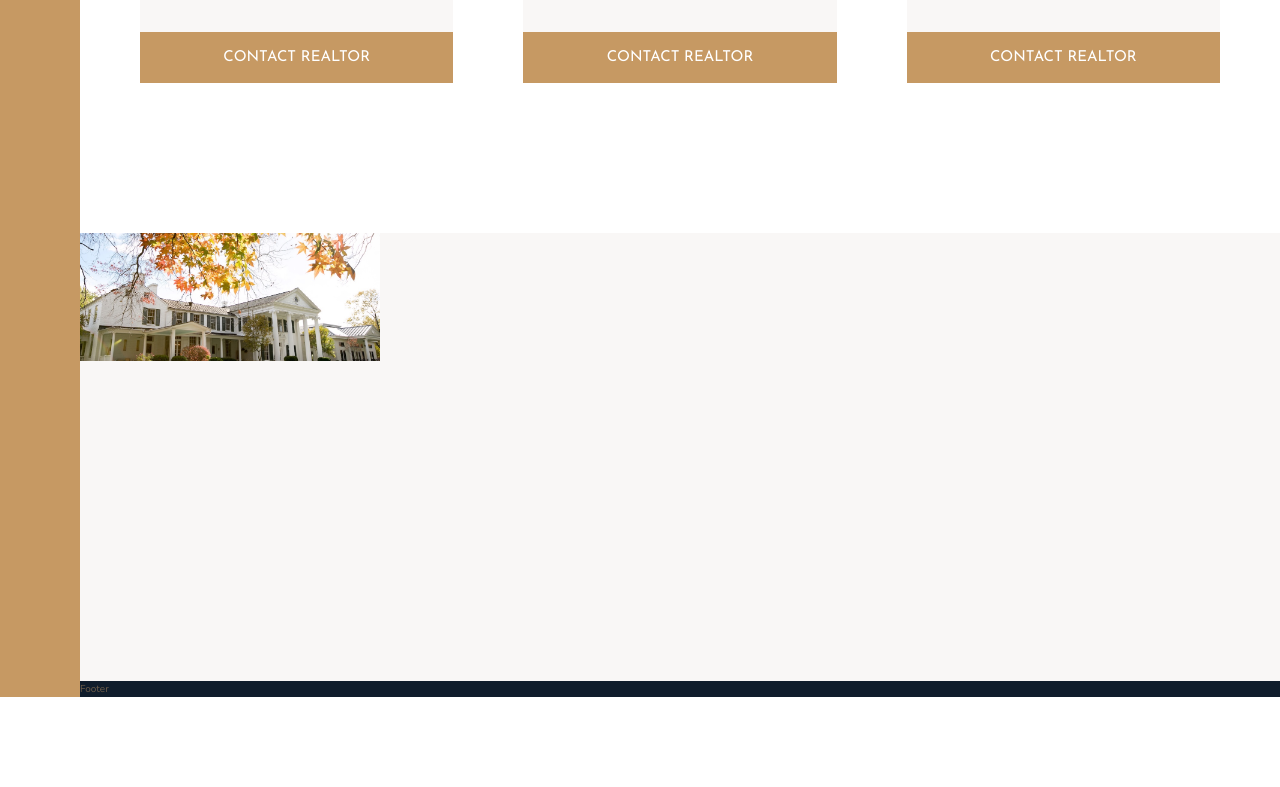
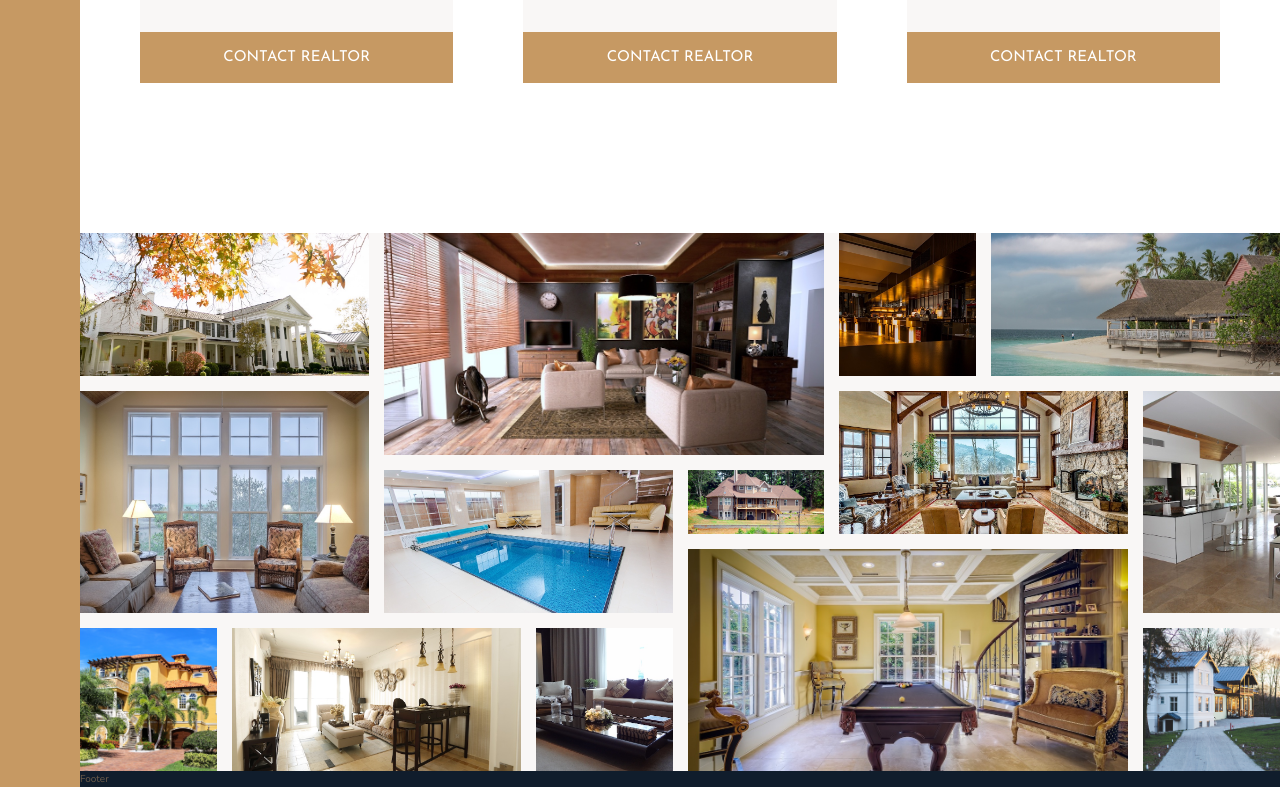
Before and after one commit to Jawid-7ce/Advanced-CSS-and-SASS-Projects, a website: page Nexter project/index.html in a window 1280 px wide. Shown: the part 2839-3626 px from the top of the page. Before the commit the page ends 3536 px from the top, so only its background shows below. Drawn offline with nearby package versions, Linux system fonts and the light colour scheme.

Commit message:
the gallery section has been completed

```diff
--- a/Nexter project/index.html
+++ b/Nexter project/index.html
@@ -269,7 +269,46 @@
 
     <section class="gallery">
       <figure class="gallery__item gallery__item--1">
-        <img src="img/gal-1.jpeg" alt="Gallery image 1" class="gallery__img" />
+        <img src="img/gal-1.jpeg" alt="House 1" class="gallery__img" />
+      </figure>
+      <figure class="gallery__item gallery__item--2">
+        <img src="img/gal-2.jpeg" alt="House 2" class="gallery__img" />
+      </figure>
+      <figure class="gallery__item gallery__item--3">
+        <img src="img/gal-3.jpeg" alt="House 3" class="gallery__img" />
+      </figure>
+      <figure class="gallery__item gallery__item--4">
+        <img src="img/gal-4.jpeg" alt="House 4" class="gallery__img" />
+      </figure>
+      <figure class="gallery__item gallery__item--5">
+        <img src="img/gal-5.jpeg" alt="House 5" class="gallery__img" />
+      </figure>
+      <figure class="gallery__item gallery__item--6">
+        <img src="img/gal-6.jpeg" alt="House 6" class="gallery__img" />
+      </figure>
+      <figure class="gallery__item gallery__item--7">
+        <img src="img/gal-7.jpeg" alt="House 7" class="gallery__img" />
+      </figure>
+      <figure class="gallery__item gallery__item--8">
+        <img src="img/gal-8.jpeg" alt="House 8" class="gallery__img" />
+      </figure>
+      <figure class="gallery__item gallery__item--9">
+        <img src="img/gal-9.jpeg" alt="House 9" class="gallery__img" />
+      </figure>
+      <figure class="gallery__item gallery__item--10">
+        <img src="img/gal-10.jpeg" alt="House 10" class="gallery__img" />
+      </figure>
+      <figure class="gallery__item gallery__item--11">
+        <img src="img/gal-11.jpeg" alt="House 11" class="gallery__img" />
+      </figure>
+      <figure class="gallery__item gallery__item--12">
+        <img src="img/gal-12.jpeg" alt="House 12" class="gallery__img" />
+      </figure>
+      <figure class="gallery__item gallery__item--13">
+        <img src="img/gal-13.jpeg" alt="House 13" class="gallery__img" />
+      </figure>
+      <figure class="gallery__item gallery__item--14">
+        <img src="img/gal-14.jpeg" alt="House 14" class="gallery__img" />
       </figure>
     </section>
 
--- a/Nexter project/sass/_gallery.scss
+++ b/Nexter project/sass/_gallery.scss
@@ -5,11 +5,77 @@
   display: grid;
   grid-template-columns: repeat(8, 1fr);
   grid-template-rows: repeat(7, 5vw);
+  grid-gap: 1.5rem;
 
   &__item {
     &--1 {
       grid-row: 1 / span 2;
       grid-column: 1 / span 2;
+    }
+
+    &--2 {
+      grid-row: 1 / span 3;
+      grid-column: 3 / span 3;
+    }
+
+    &--3 {
+      grid-row: 1 / span 2;
+      grid-column: 6 / span 1;
+    }
+
+    &--4 {
+      grid-row: 1 / span 2;
+      grid-column: 7 / span 2;
+    }
+
+    &--5 {
+      grid-row: 3 / span 3;
+      grid-column: 1 / span 2;
+    }
+
+    &--6 {
+      grid-row: 4 / span 2;
+      grid-column: 3 / span 2;
+    }
+
+    &--7 {
+      grid-row: 4 / span 1;
+      grid-column: 5 / span 1;
+    }
+
+    &--8 {
+      grid-row: 3 / span 2;
+      grid-column: 6 / span 2;
+    }
+
+    &--9 {
+      grid-row: 3 / span 3;
+      grid-column: 8 / span 1;
+    }
+
+    &--10 {
+      grid-row: 6 / span 2;
+      grid-column: 1 / span 1;
+    }
+
+    &--11 {
+      grid-row: 6 / span 2;
+      grid-column: 2 / span 2;
+    }
+
+    &--12 {
+      grid-row: 6 / span 2;
+      grid-column: 4 / span 1;
+    }
+
+    &--13 {
+      grid-row: 5 / span 3;
+      grid-column: 5 / span 3;
+    }
+
+    &--14 {
+      grid-row: 6 / span 2;
+      grid-column: 8 / span 1;
     }
   }
 
```
Also changed, not shown: Nexter project/css/style.css.
